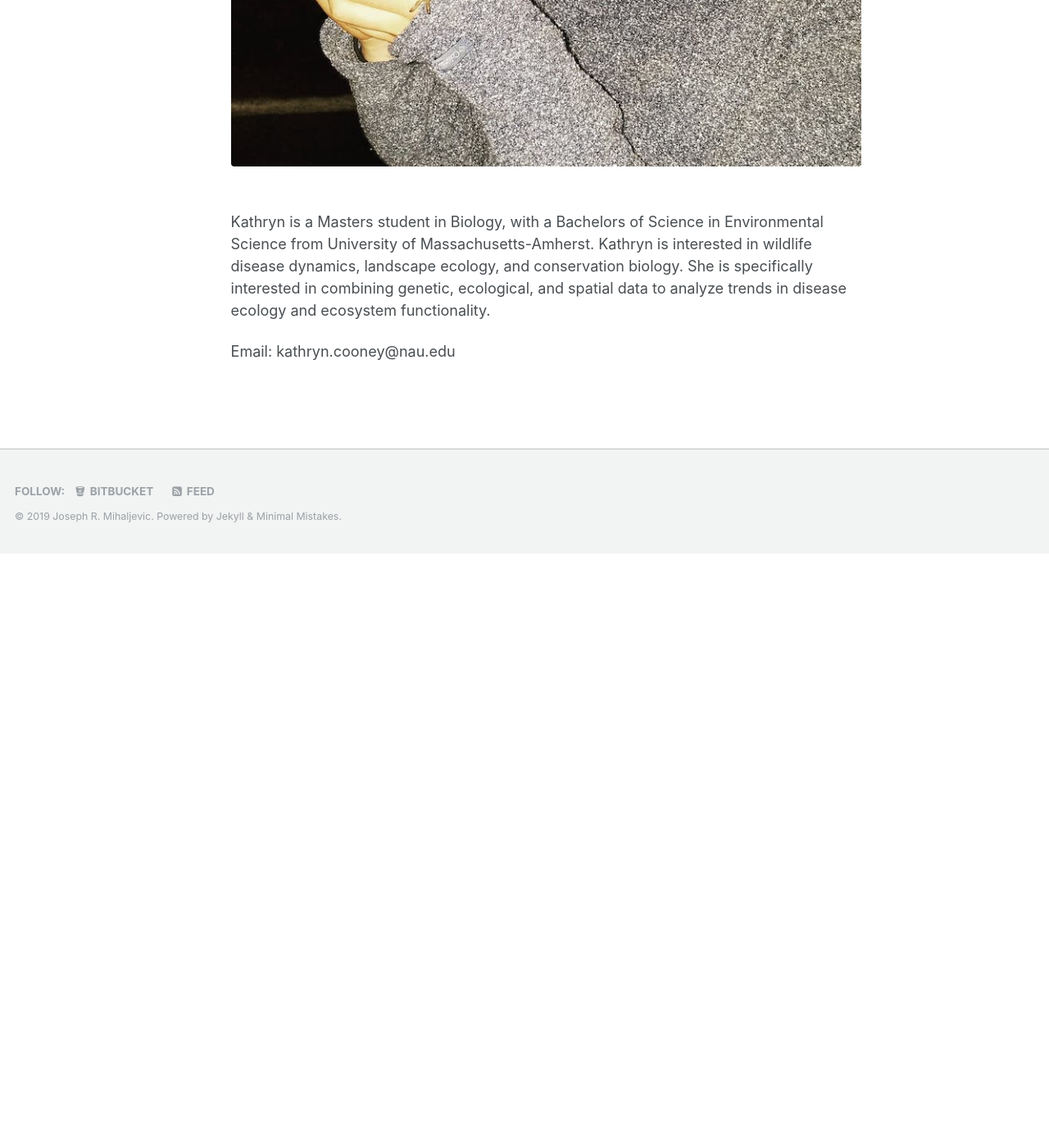
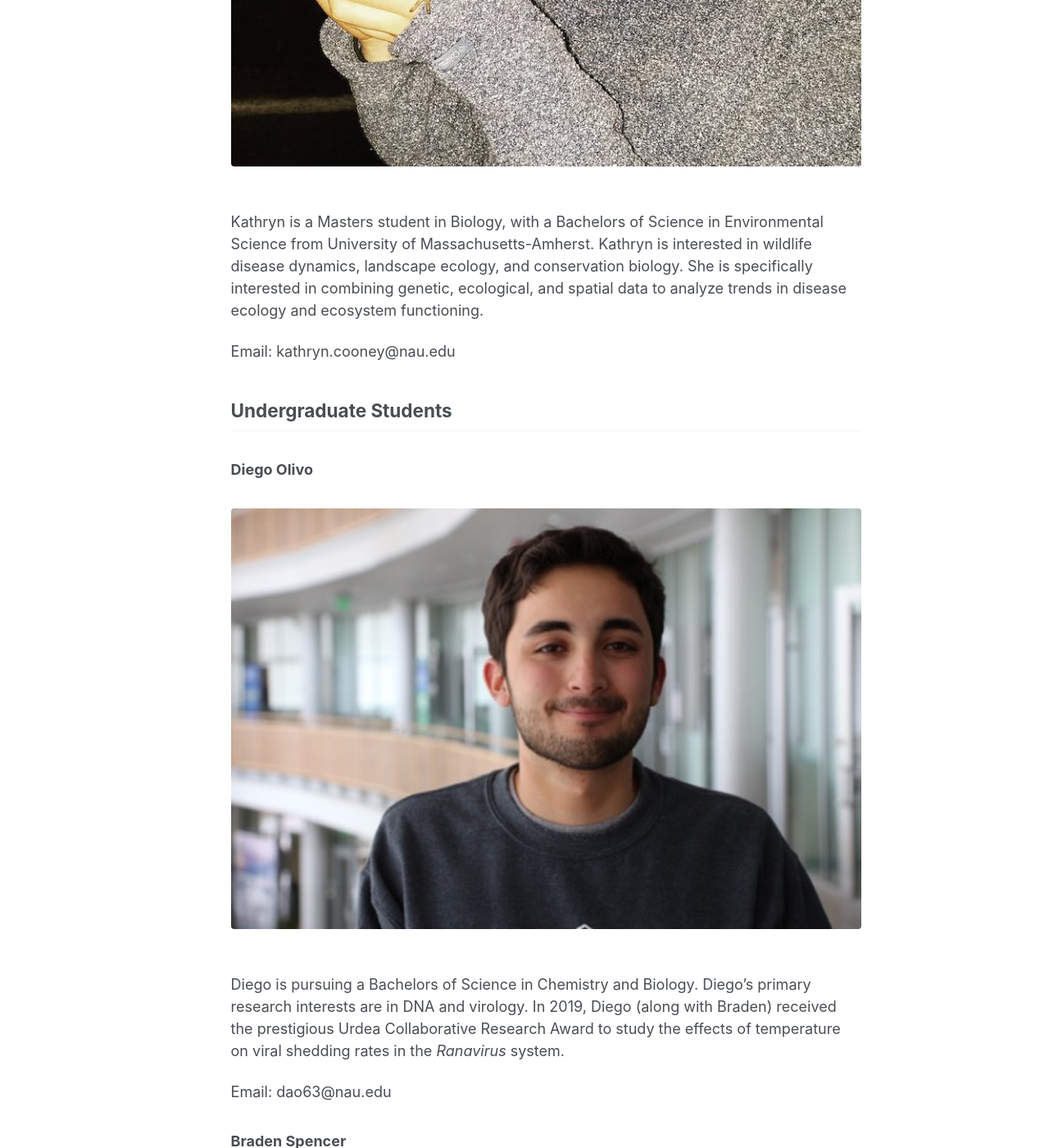
Before and after one commit to jrmihalj/jrmihalj.github.io, a Jekyll site: the page built from _pages/people.md, in a window 1280 px wide and 1400 px high, scrolled down 2731 px. Shown: the whole window at 82% size. Built offline with Jekyll 4.4.1, drawn with Linux system fonts in a browser that asks for light colours; our own code applies the rules of GitHub Pages for plain Markdown files; before the commit the page ends 3406 px from its top, so only the background shows below that; some of the changed text lies outside the part shown.

Commit message:
add Diego and Braden's bios and pics

```diff
--- a/_pages/people.md
+++ b/_pages/people.md
@@ -44,6 +44,26 @@
   <img src="/images/Kathryn_Cooney_sm.jpg" style="align:left">
 </figure>
 
-Kathryn is a Masters student in Biology, with a Bachelors of Science in Environmental Science from University of Massachusetts-Amherst. Kathryn is interested in wildlife disease dynamics, landscape ecology, and conservation biology. She is specifically interested in combining genetic, ecological, and spatial data to analyze trends in disease ecology and ecosystem functionality.
+Kathryn is a Masters student in Biology, with a Bachelors of Science in Environmental Science from University of Massachusetts-Amherst. Kathryn is interested in wildlife disease dynamics, landscape ecology, and conservation biology. She is specifically interested in combining genetic, ecological, and spatial data to analyze trends in disease ecology and ecosystem functioning.
 
 Email: kathryn.cooney@nau.edu
+
+## Undergraduate Students
+
+### Diego Olivo
+
+<figure>
+  <img src="/images/Diego_Olivo.jpg" style="align:left">
+</figure>
+
+Diego is pursuing a Bachelors of Science in Chemistry and Biology. Diego's primary research interests are in DNA and virology. In 2019, Diego (along with Braden) received the prestigious Urdea Collaborative Research Award to study the effects of temperature on viral shedding rates in the *Ranavirus* system.
+
+Email: dao63@nau.edu
+
+### Braden Spencer
+
+<figure>
+  <img src="/images/Braden_Spencer.jpg" style="align:left">
+</figure>
+
+Braden is pursuing a Bachelors of Science in Civil-Environmental Engineering. Braden is interested in modeling disease within amphibian populations, and how we can use these models, mathematics, and statistics to better understand disease spread through various species and climates. In 2019, Braden (along with Diego) received the prestigious Urdea Collaborative Research Award to study the effects of temperature on viral shedding rates in the *Ranavirus* system.
```
